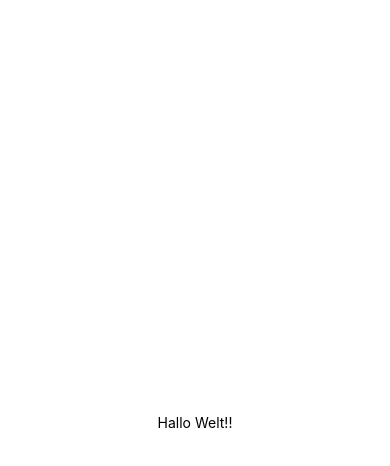
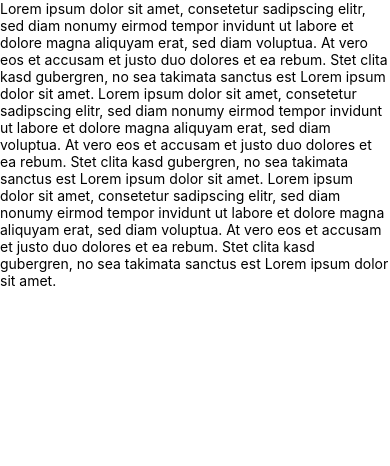
Before and after one commit to Circlebit/reactNativeApp, a React Native app: screen / in a window 390 px wide. Shown: the top 466 px of the page. Built offline with nearby package versions, Linux system fonts and the light colour scheme.

Commit message:
simple component with some text

```diff
--- a/App.js
+++ b/App.js
@@ -1,21 +1,10 @@
 import React from "react";
-import { StyleSheet, Text, View } from "react-native";
+import EventList from './EventList';
 
 export default class App extends React.Component {
   render() {
     return (
-      <View style={styles.container}>
-        <Text>Hallo Welt!!</Text>
-      </View>
+      <EventList />
     );
   }
 }
-
-const styles = StyleSheet.create({
-  container: {
-    flex: 1,
-    backgroundColor: "#fff",
-    alignItems: "center",
-    justifyContent: "center"
-  }
-});
--- /dev/null
+++ b/EventList.js
@@ -0,0 +1,14 @@
+import React, { Component } from "react";
+import { Text } from "react-native";
+
+class EventList extends Component {
+    render() {
+        return (
+            <Text>
+                Lorem ipsum dolor sit amet, consetetur sadipscing elitr, sed diam nonumy eirmod tempor invidunt ut labore et dolore magna aliquyam erat, sed diam voluptua. At vero eos et accusam et justo duo dolores et ea rebum. Stet clita kasd gubergren, no sea takimata sanctus est Lorem ipsum dolor sit amet. Lorem ipsum dolor sit amet, consetetur sadipscing elitr, sed diam nonumy eirmod tempor invidunt ut labore et dolore magna aliquyam erat, sed diam voluptua. At vero eos et accusam et justo duo dolores et ea rebum. Stet clita kasd gubergren, no sea takimata sanctus est Lorem ipsum dolor sit amet. Lorem ipsum dolor sit amet, consetetur sadipscing elitr, sed diam nonumy eirmod tempor invidunt ut labore et dolore magna aliquyam erat, sed diam voluptua. At vero eos et accusam et justo duo dolores et ea rebum. Stet clita kasd gubergren, no sea takimata sanctus est Lorem ipsum dolor sit amet.
+            </Text>
+        )
+    }
+}
+
+export default EventList;
```
